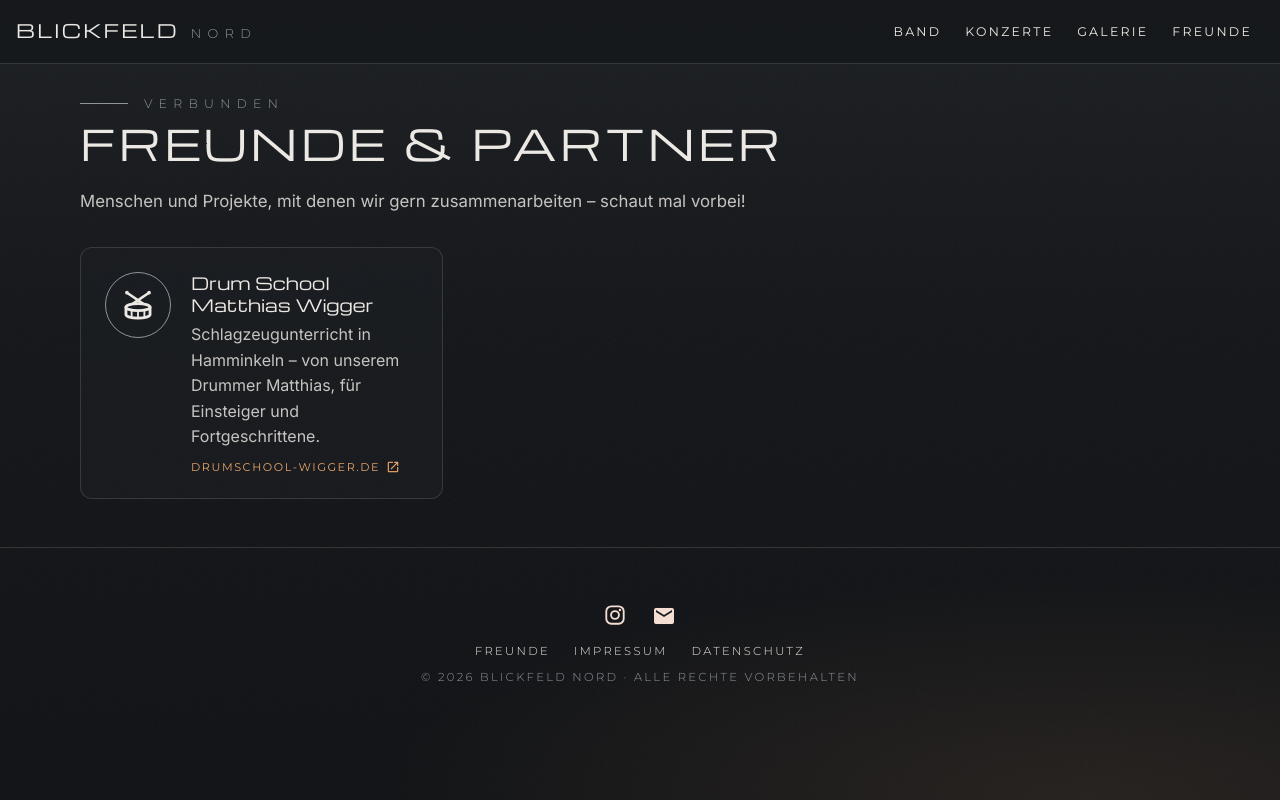
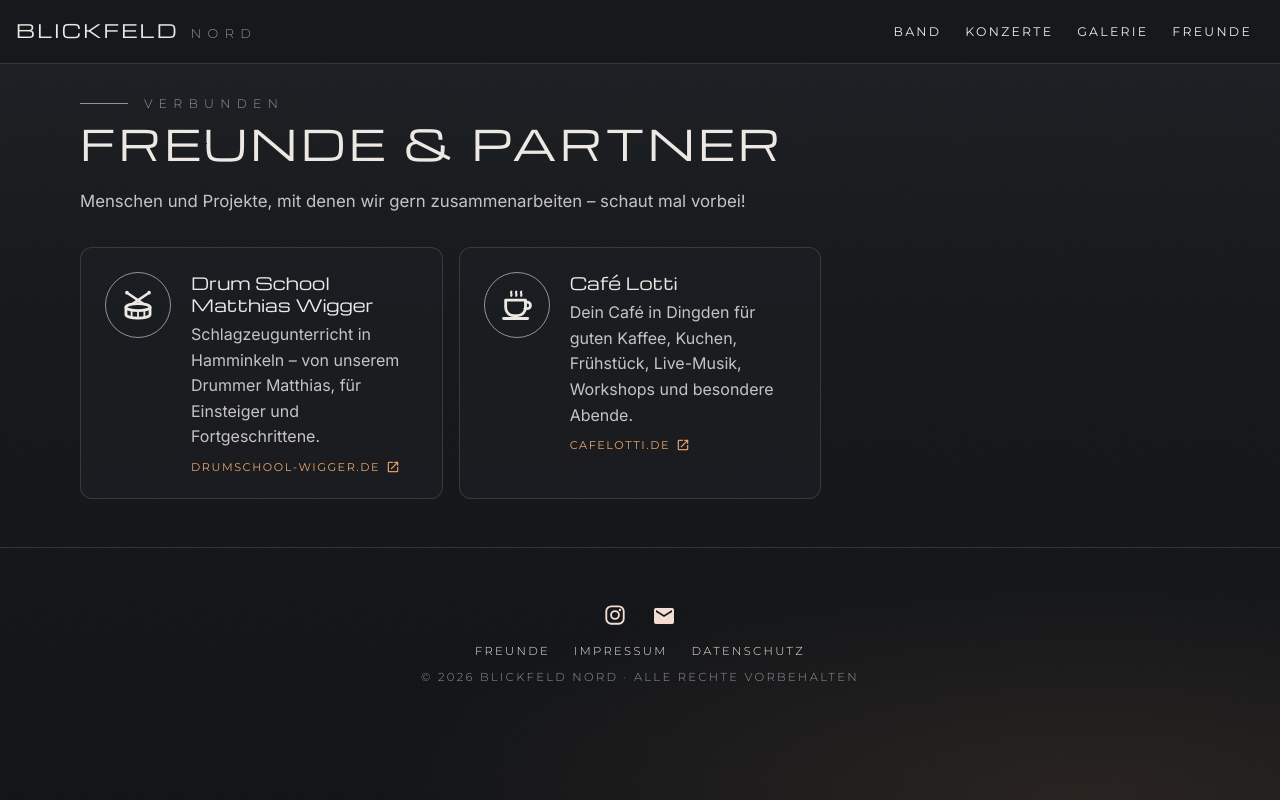
Before and after one commit to Jan-Frederic/Blickfeld-Nord, an Angular app: page /freunde in a window 1280 px wide. Built offline with nearby package versions, Linux system fonts and the light colour scheme.

Commit message:
Café Lotti bei Freunde & Partner ergänzen
Eigenes Kaffeetassen-Symbol; Datenschutzerklärung verweist allgemein
auf die befreundeten Websites.

Co-Authored-By: Claude Opus 5.5 <noreply@anthropic.com>
Claude-Session: https://claude.ai/code/session_01D25FyH4sK3RrKD9UhkafHC

```diff
--- a/src/app/data/band.service.ts
+++ b/src/app/data/band.service.ts
@@ -16,8 +16,8 @@ export interface Friend {
   name: string;
   description: string;
   url: string;
-  // 'drum' zeigt das Trommel-Symbol, sonst ein allgemeines Link-Symbol
-  icon?: 'drum';
+  // eigenes Symbol (Trommel, Kaffeetasse), sonst ein allgemeines Link-Symbol
+  icon?: 'drum' | 'cafe';
 }
 
 export interface Photo {
@@ -68,6 +68,12 @@ export class BandService {
       url: 'https://www.drumschool-wigger.de/',
       icon: 'drum',
     },
+    {
+      name: 'Café Lotti',
+      description: 'Dein Café in Dingden für guten Kaffee, Kuchen, Frühstück, Live-Musik, Workshops und besondere Abende.',
+      url: 'https://cafelotti.de/',
+      icon: 'cafe',
+    },
   ];
 
   // Neue Fotos nach public/galerie/ legen (Original + verkleinerte -thumb-Version) und hier eintragen
--- a/src/app/pages/datenschutz.ts
+++ b/src/app/pages/datenschutz.ts
@@ -78,8 +78,8 @@ import { Component } from '@angular/core';
       <h3>6. Externe Links</h3>
       <p>
         Auf dieser Website befinden sich Links zu unserem Profil auf Instagram (Meta Platforms Ireland Limited) sowie
-        zu Google Maps (Google Ireland Limited) für die Anfahrt zu unseren Konzerten und zur Website der Drum School
-        Matthias Wigger. Es handelt sich um einfache
+        zu Google Maps (Google Ireland Limited) für die Anfahrt zu unseren Konzerten sowie zu befreundeten Websites
+        (siehe „Freunde &amp; Partner“). Es handelt sich um einfache
         Verlinkungen – Inhalte dieser Anbieter sind nicht eingebettet. Erst wenn Sie einen Link anklicken, werden
         Sie auf die Seite des jeweiligen Anbieters weitergeleitet; ab dann gelten dessen Datenschutzbestimmungen.
       </p>
--- a/src/app/pages/freunde.ts
+++ b/src/app/pages/freunde.ts
@@ -23,6 +23,13 @@ import { BandService } from '../data/band.service';
                   <ellipse cx="12" cy="13.5" rx="8.5" ry="2.5" />
                   <path d="M3.5 13.5v5.2c0 1.4 3.8 2.6 8.5 2.6s8.5-1.2 8.5-2.6v-5.2" />
                   <path d="M7.5 15.8v5M12 16v5.3M16.5 15.8v5" stroke-width="1.3" />
+                </svg>
+              } @else if (f.icon === 'cafe') {
+                <svg viewBox="0 0 24 24" fill="none" stroke="currentColor" stroke-width="2" stroke-linecap="round" stroke-linejoin="round">
+                  <path d="M8 2.5c-.8 1 .8 2-.1 3M11.5 2.5c-.8 1 .8 2-.1 3M15 2.5c-.8 1 .8 2-.1 3" stroke-width="1.5" />
+                  <path d="M4 8.5h14v5.5a5.5 5.5 0 0 1-5.5 5.5h-3A5.5 5.5 0 0 1 4 14z" />
+                  <path d="M18 10h1.2a2.3 2.3 0 0 1 0 4.6H17.6" />
+                  <path d="M2.5 21.5h17" />
                 </svg>
               } @else {
                 <mat-icon>link</mat-icon>
```
